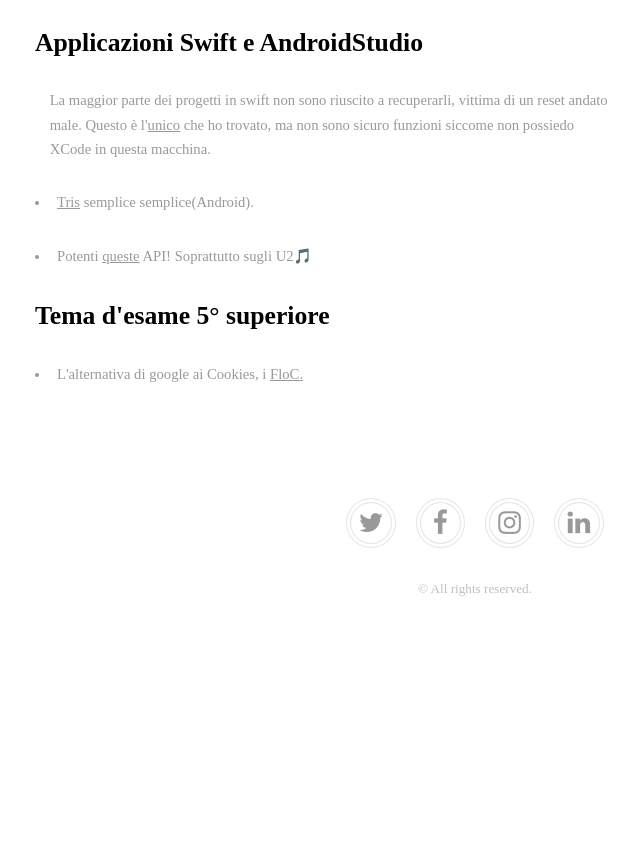
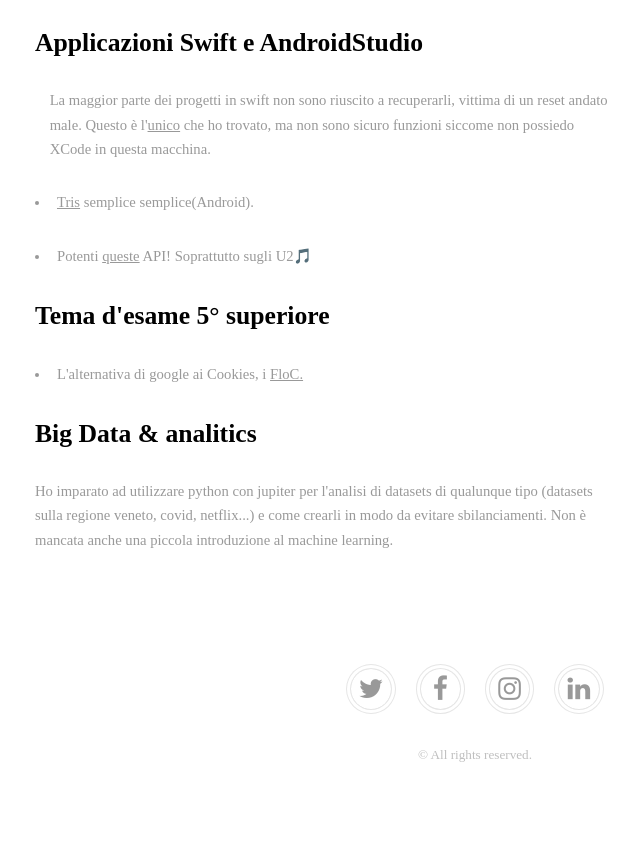
Before and after one commit to SaviDev/Curriculum, a plain HTML site: page portfolio.html in a window 1280 px wide. Shown: the part 875-1729 px from the top of the page, without its empty margins (165-805 px from the left). Before the commit the page ends 1619 px from the top, so only its background shows below. Drawn offline with Linux system fonts and the light colour scheme; a web font is replaced by a local one.

Commit message:
Aggiunta del dataset nel portfolio

```diff
--- a/portfolio.html
+++ b/portfolio.html
@@ -58,8 +58,10 @@
 										<h3>Tema d'esame 5° superiore</h3>
 										<ul>
 										<li><p>L'alternativa di google ai Cookies, i <a href="https://github.com/Rutto17/TrisSavietto.git"target="_blank"><u>FloC.</u></a></p></li>
-
 										</ul>
+										<h3>Big Data & analitics</h3>
+										<p>Ho imparato ad utilizzare python con jupiter per l'analisi di datasets di qualunque tipo (datasets sulla regione veneto, covid, netflix...) e come crearli in modo da evitare sbilanciamenti.
+										Non è mancata anche una piccola introduzione al machine learning.	</p>
 
 								</div>
 
```
